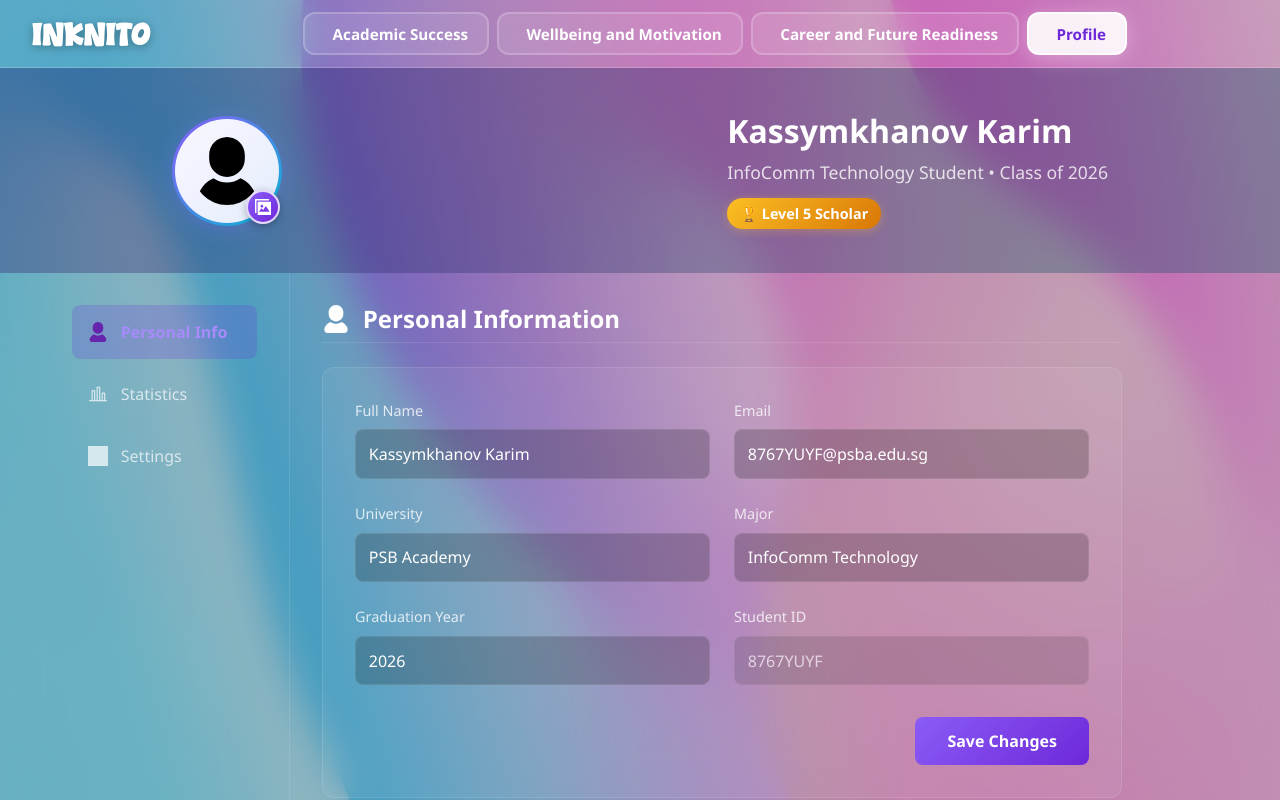
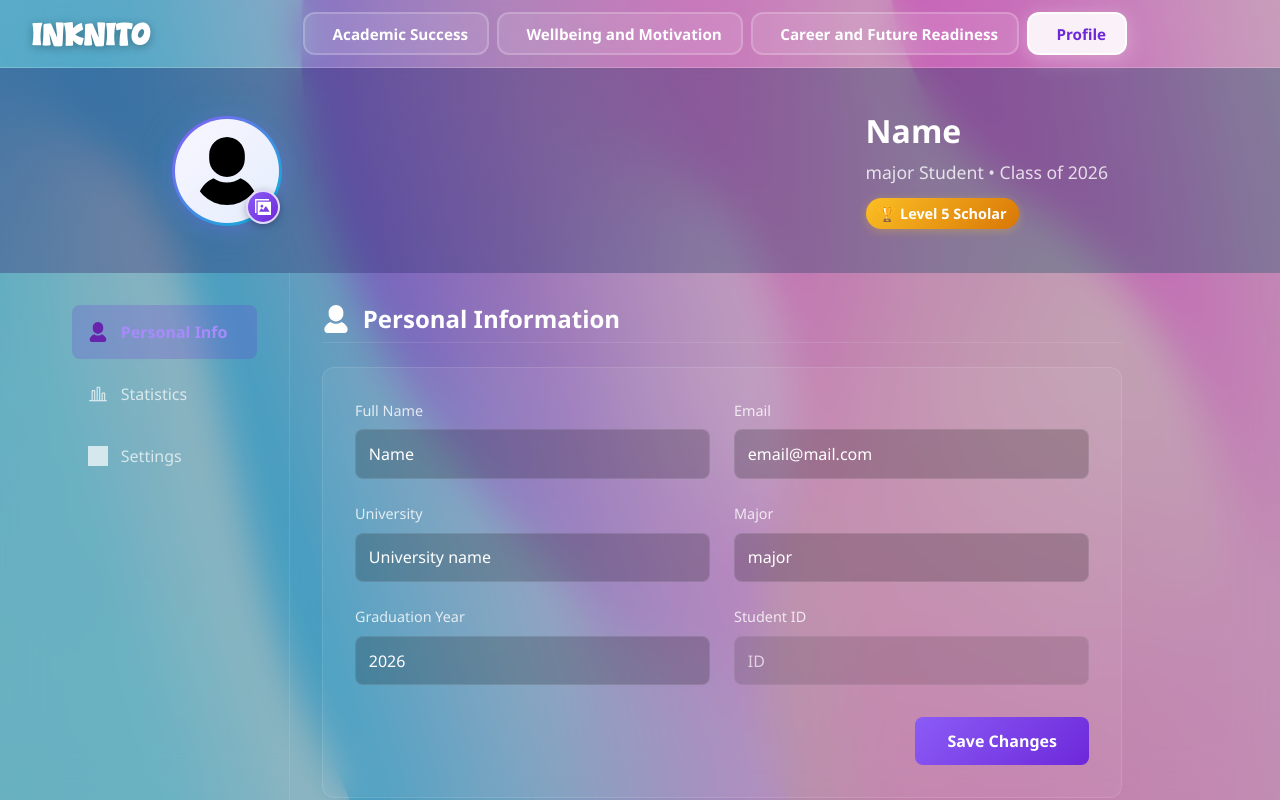
Before and after one commit to Kgghoul/inknito, a Vue app: page / in a window 1280 px wide. Both pictures are taken after a click on the button "Profile". Built offline with nearby package versions, Linux system fonts and the light colour scheme; grey boxes are pictures that could not be loaded.

Commit message:
Update userProfile with placeholder values

```diff
--- a/src/components/Profile.vue
+++ b/src/components/Profile.vue
@@ -180,12 +180,12 @@ const tabs = [
 ]
 
 const userProfile = ref({
-  name: 'Kassymkhanov Karim',
-  email: '8767YUYF@psba.edu.sg',
-  university: 'PSB Academy',
-  major: 'InfoComm Technology',
+  name: 'Name',
+  email: 'email@mail.com',
+  university: 'University name',
+  major: 'major',
   year: 2026,
-  studentId: '8767YUYF'
+  studentId: 'ID'
 })
 
 const settings = ref({
```
